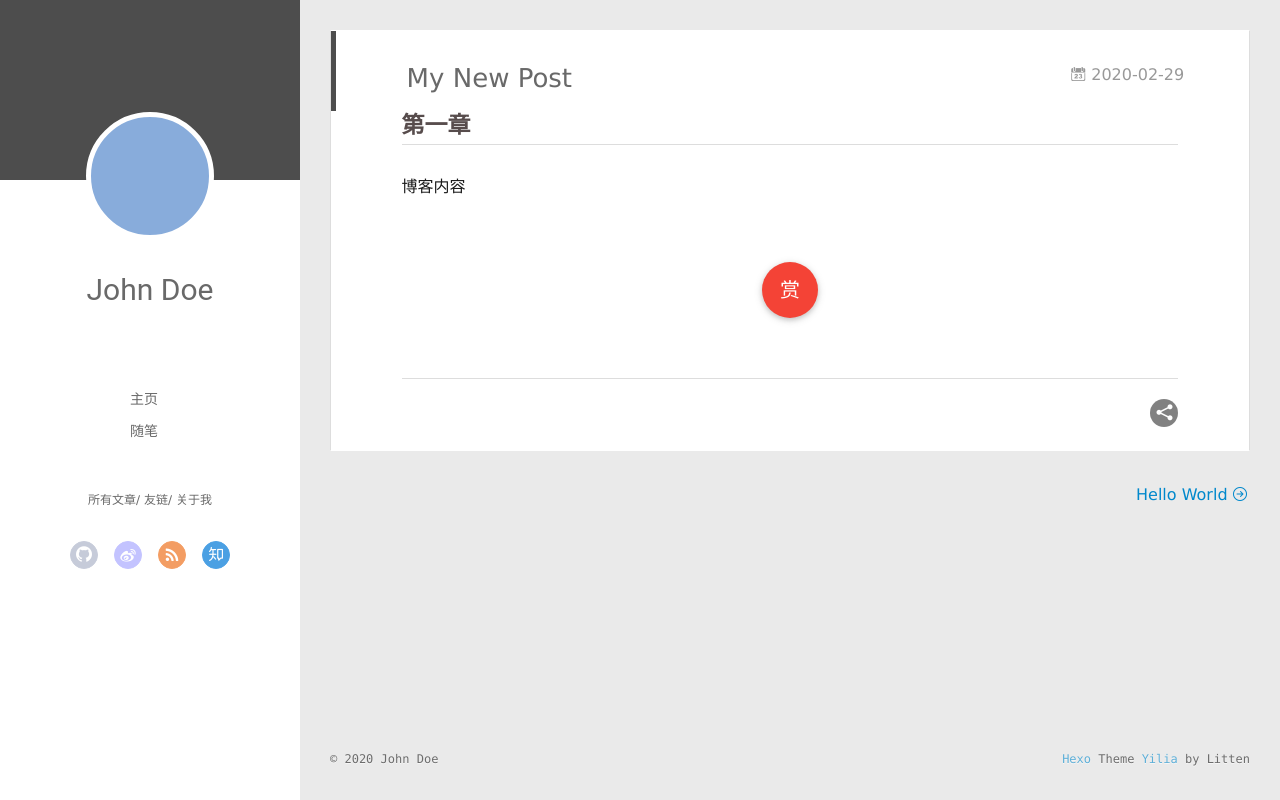
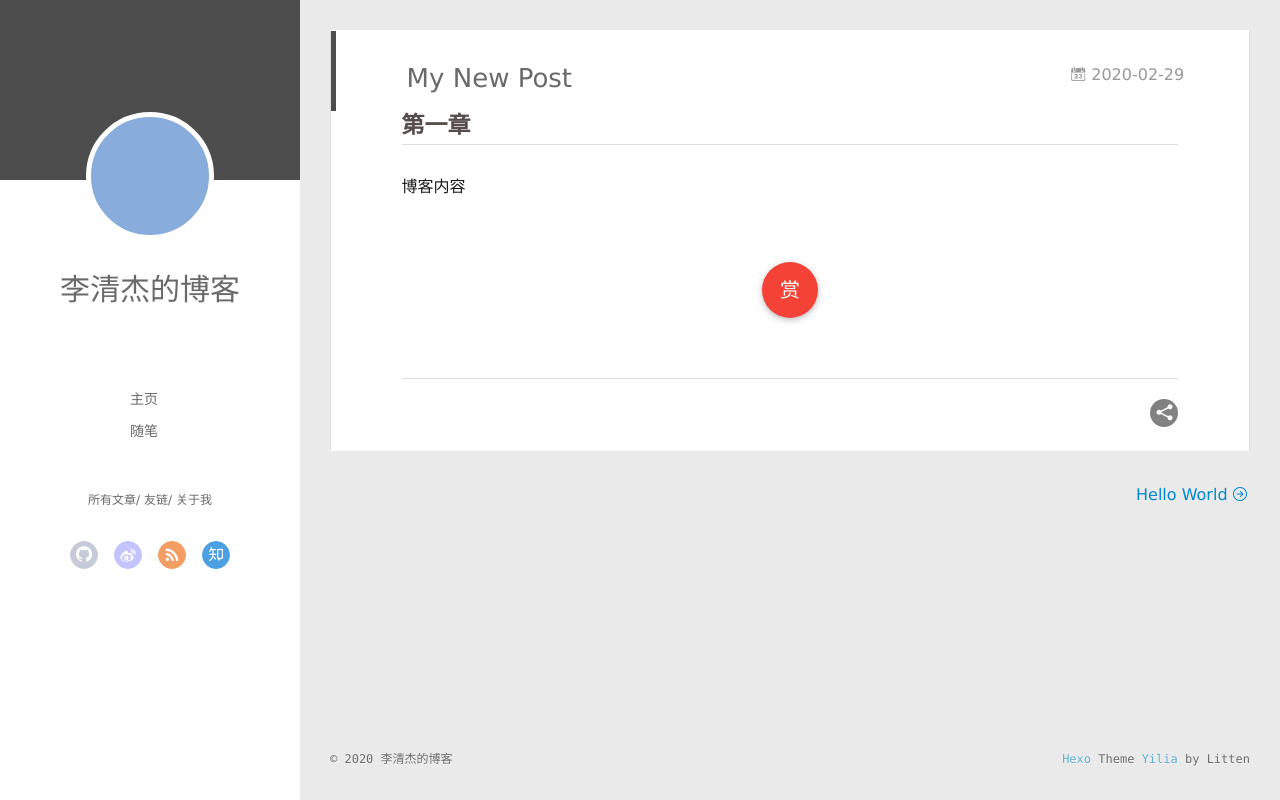
Before and after one commit to QCarson/QCarson.github.io, a plain HTML site: page 2020/02/29/My-New-Post/index.html in a window 1280 px wide. Drawn offline with Linux system fonts and the light colour scheme; no server answers.

Commit message:
Site updated: 2020-02-29 21:02:32

```diff
--- a/2020/02/29/My-New-Post/index.html
+++ b/2020/02/29/My-New-Post/index.html
@@ -17,7 +17,7 @@
 <meta property="og:locale" content="en_US">
 <meta property="article:published_time" content="2020-02-29T11:18:49.000Z">
 <meta property="article:modified_time" content="2020-02-29T11:22:41.561Z">
-<meta property="article:author" content="John Doe">
+<meta property="article:author" content="李清杰的博客">
 <meta name="twitter:card" content="summary">
 
     <link rel="alternative" href="/atom.xml" title="Hexo" type="application/atom+xml">
@@ -50,7 +50,7 @@
 			<img src="" class="js-avatar">
 		</a>
 		<hgroup>
-		  <h1 class="header-author"><a href="/">John Doe</a></h1>
+		  <h1 class="header-author"><a href="/">李清杰的博客</a></h1>
 		</hgroup>
 
 
@@ -108,7 +108,7 @@
 				<img src="" class="js-avatar">
 			</div>
 			<hgroup>
-			  <h1 class="header-author js-header-author">John Doe</h1>
+			  <h1 class="header-author js-header-author">李清杰的博客</h1>
 			</hgroup>
 
 
@@ -313,7 +313,7 @@
   <div class="outer">
     <div id="footer-info">
     	<div class="footer-left">
-    		&copy; 2020 John Doe
+    		&copy; 2020 李清杰的博客
     	</div>
       	<div class="footer-right">
       		<a href="http://hexo.io/" target="_blank">Hexo</a>  Theme <a href="https://github.com/litten/hexo-theme-yilia" target="_blank">Yilia</a> by Litten
```
Also changed, not shown: 2020/02/29/hello-world/index.html (+4 -4 lines), archives/2020/02/index.html (+4 -4 lines), archives/2020/index.html (+4 -4 lines), archives/index.html (+4 -4 lines), index.html (+4 -4 lines).
